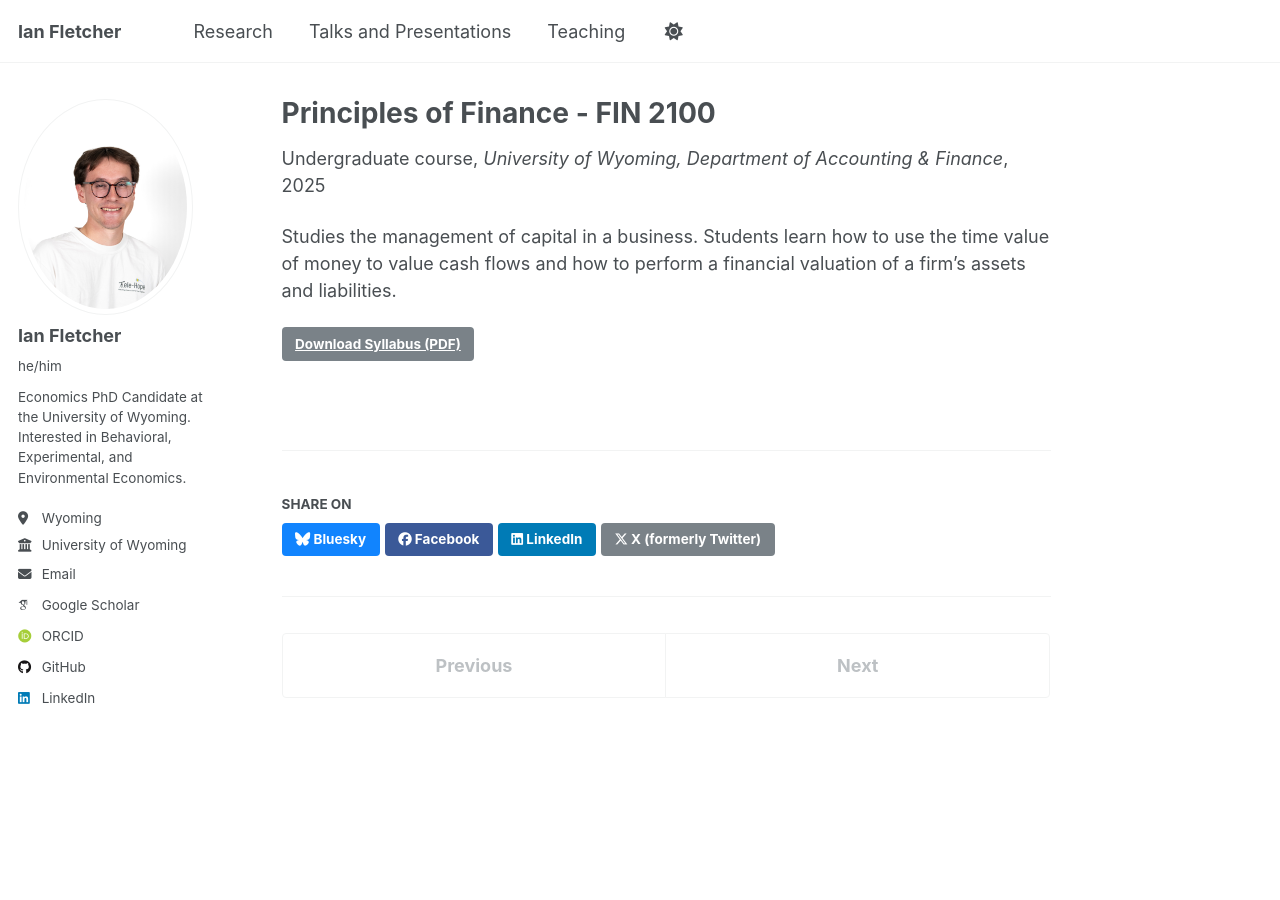
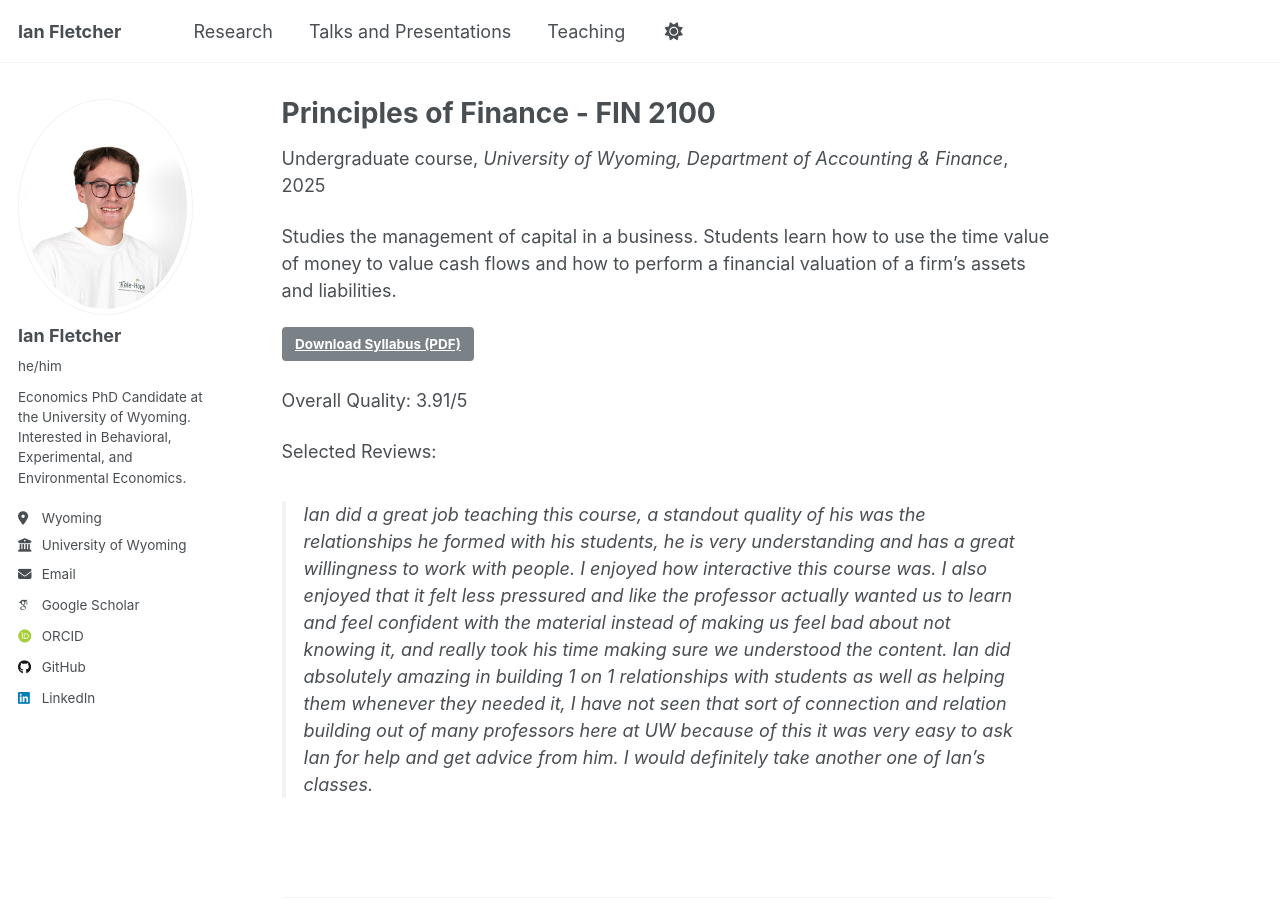
Before and after one commit to fletcherian/fletcherian.github.io, a Jekyll site: the page built from _teaching/2025-spring-fin2100.md, in a window 1280 px wide and 900 px high. Built offline with Jekyll 4.4.1, drawn with Linux system fonts in a browser that asks for light colours; some web fonts are replaced; a script that is not in the unit is left out.

Commit message:
Update 2025-spring-fin2100.md

```diff
--- a/_teaching/2025-spring-fin2100.md
+++ b/_teaching/2025-spring-fin2100.md
@@ -10,3 +10,10 @@ date: 2025-01-01
 Studies the management of capital in a business. Students learn how to use the time value of money to value cash flows and how to perform a financial valuation of a firm's assets and liabilities.
 
 [Download Syllabus (PDF)](https://fletcherian.github.io/files/FIN2100_Syllabus.pdf){: .btn}
+
+Overall Quality: 3.91/5
+
+Selected Reviews:
+> Ian did a great job teaching this course, a standout quality of his was the relationships he formed with his students, he is very understanding and has a great willingness to work with people.
+> I enjoyed how interactive this course was. I also enjoyed that it felt less pressured and like the professor actually wanted us to learn and feel confident with the material instead of making us feel bad about not knowing it, and really took his time making sure we understood the content.
+> Ian did absolutely amazing in building 1 on 1 relationships with students as well as helping them whenever they needed it, I have not seen that sort of connection and relation building out of many professors here at UW because of this it was very easy to ask Ian for help and get advice from him. I would definitely take another one of Ian's classes.
```
